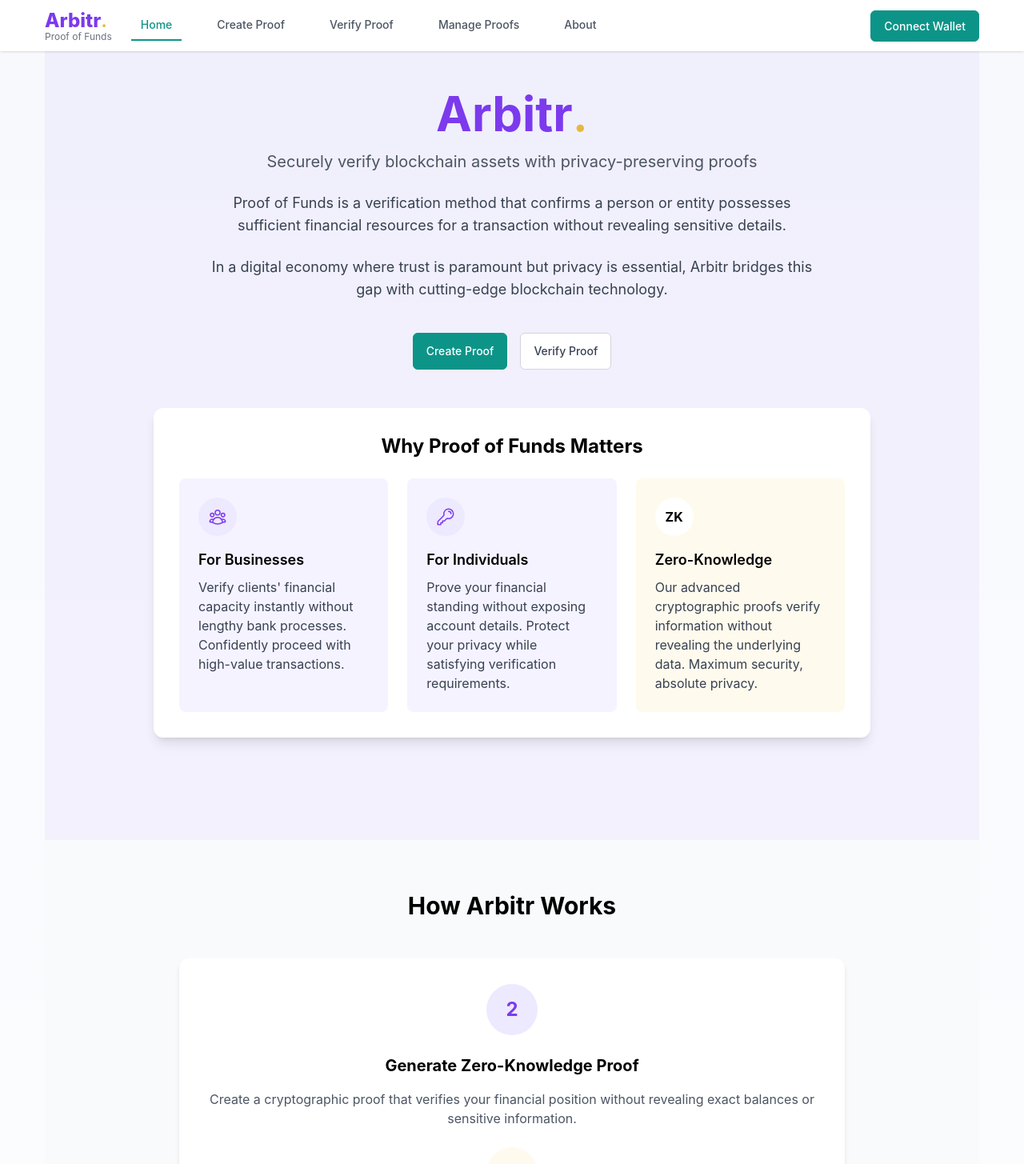
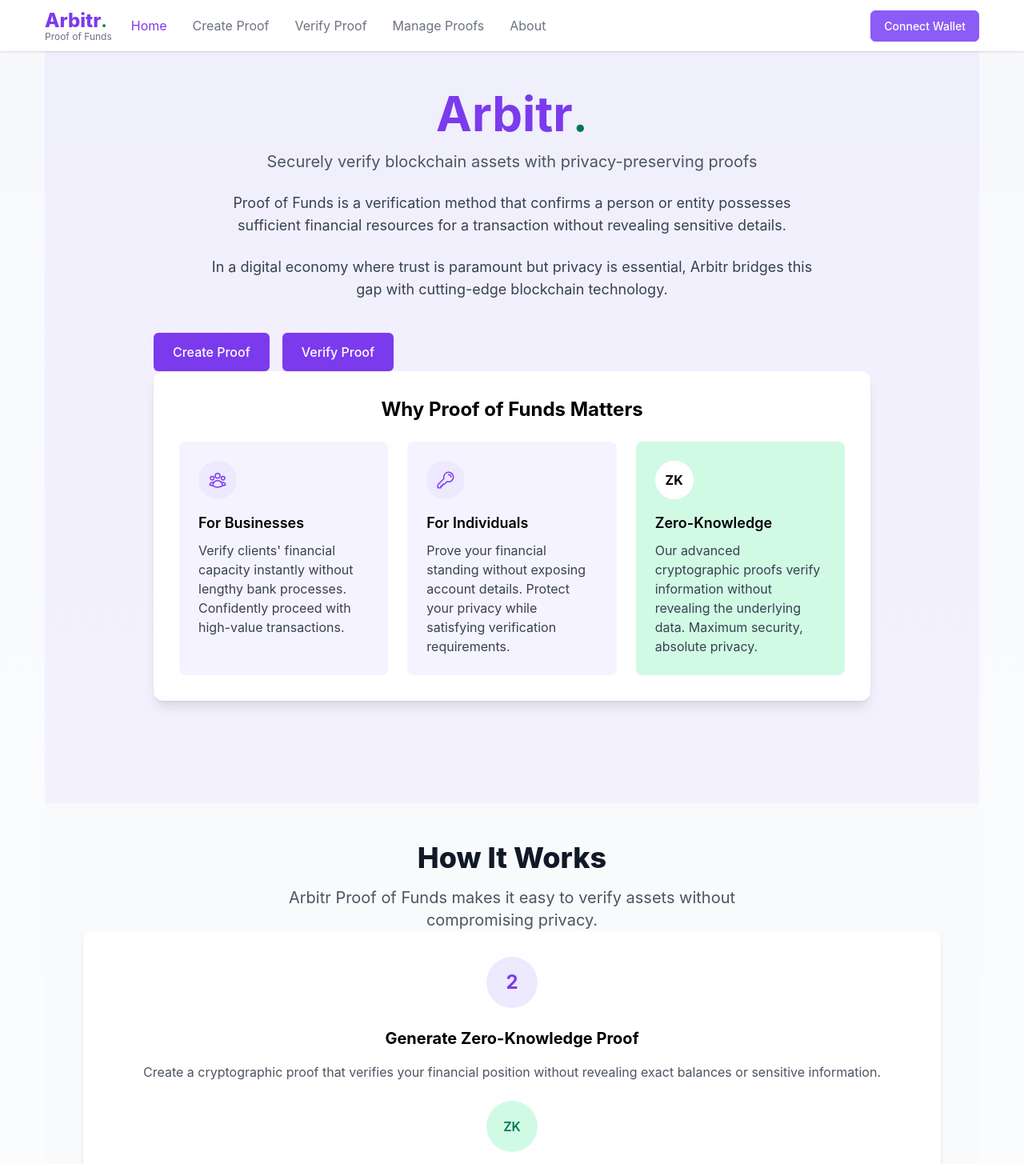
Before and after one commit to noahtakeru/proof-of-funds, a Next.js app: page / in a window 1280 px wide. Shown: the top 1455 px of the page at 80% size. Built offline with nearby package versions, Linux system fonts and the light colour scheme; what wagmi would draw is missing.

Commit message:
new ui stuff

```diff
--- a/components/ConnectWallet.js
+++ b/components/ConnectWallet.js
@@ -305,6 +305,7 @@ export default function ConnectWallet() {
         <>
             <button
                 ref={connectBtnRef}
+                id="connect-wallet-button"
                 onClick={initiateConnection}
                 className="btn btn-primary"
                 style={{ zIndex: 50 }} // Ensure button is clickable
--- a/components/Navbar.js
+++ b/components/Navbar.js
@@ -12,8 +12,9 @@ export default function Navbar() {
         setActiveRoute(router.pathname);
     }, [router.pathname]);
 
-    const isActive = (path) => {
-        return path === activeRoute;
+    const getActiveClass = (href) => {
+        const isActive = router.pathname === href;
+        return isActive ? 'text-primary-600 border-primary-600' : 'text-gray-500 hover:text-gray-700 border-transparent hover:border-gray-300';
     };
 
     const handleRefresh = () => {
@@ -42,41 +43,31 @@ export default function Navbar() {
                         <div className="hidden md:ml-6 md:flex md:space-x-8">
                             <Link
                                 href="/"
-                                className={`px-3 py-2 text-sm font-medium ${isActive('/')
-                                    ? 'nav-link-active'
-                                    : 'text-gray-600 hover:text-primary-600'}`}
+                                className={getActiveClass('/')}
                             >
                                 Home
                             </Link>
                             <Link
                                 href="/create"
-                                className={`px-3 py-2 text-sm font-medium ${isActive('/create')
-                                    ? 'nav-link-active'
-                                    : 'text-gray-600 hover:text-primary-600'}`}
+                                className={getActiveClass('/create')}
                             >
                                 Create Proof
                             </Link>
                             <Link
                                 href="/verify"
-                                className={`px-3 py-2 text-sm font-medium ${isActive('/verify')
-                                    ? 'nav-link-active'
-                                    : 'text-gray-600 hover:text-primary-600'}`}
+                                className={getActiveClass('/verify')}
                             >
                                 Verify Proof
                             </Link>
                             <Link
                                 href="/manage"
-                                className={`px-3 py-2 text-sm font-medium ${isActive('/manage')
-                                    ? 'nav-link-active'
-                                    : 'text-gray-600 hover:text-primary-600'}`}
+                                className={getActiveClass('/manage')}
                             >
                                 Manage Proofs
                             </Link>
                             <Link
                                 href="/about"
-                                className={`px-3 py-2 text-sm font-medium ${isActive('/about')
-                                    ? 'nav-link-active'
-                                    : 'text-gray-600 hover:text-primary-600'}`}
+                                className={getActiveClass('/about')}
                             >
                                 About
                             </Link>
--- a/package.json
+++ b/package.json
@@ -9,6 +9,7 @@
     "lint": "next lint"
   },
   "dependencies": {
+    "@heroicons/react": "^2.2.0",
     "ethers": "^5.7.2",
     "next": "13.5.6",
     "react": "^18.2.0",
--- a/pages/about.js
+++ b/pages/about.js
@@ -4,6 +4,33 @@ export default function AboutPage() {
             <h1 className="text-4xl font-bold text-center mb-10">About <span className="text-primary-600">Arbitr<span className="text-zk">.</span></span></h1>
 
             <div className="space-y-12">
+                <section className="py-12 border-b border-gray-200">
+                    <div className="max-w-7xl mx-auto px-4 sm:px-6 lg:px-8">
+                        <div className="lg:grid lg:grid-cols-12 lg:gap-8">
+                            <div className="sm:text-center md:max-w-2xl md:mx-auto lg:col-span-6 lg:text-left">
+                                <h1 className="mt-1 text-4xl tracking-tight font-extrabold text-gray-900 sm:text-5xl sm:tracking-tight xl:text-6xl xl:tracking-tight">
+                                    <span className="block">About</span>
+                                    <span className="block text-primary-600">Arbitr Proof of Funds</span>
+                                </h1>
+                                <p className="mt-3 text-base text-gray-500 sm:mt-5 sm:text-xl lg:text-lg xl:text-xl">
+                                    Revolutionizing financial verifications through secure, private, and reliable proof of funds solutions.
+                                </p>
+                            </div>
+                            <div className="mt-12 relative sm:max-w-lg sm:mx-auto lg:mt-0 lg:max-w-none lg:mx-0 lg:col-span-6 lg:flex lg:items-center">
+                                <div className="relative mx-auto w-full rounded-lg shadow-lg">
+                                    <div className="relative block w-full bg-white rounded-lg overflow-hidden">
+                                        <img
+                                            className="w-full"
+                                            src="/images/team.jpg"
+                                            alt="Arbitr team"
+                                        />
+                                    </div>
+                                </div>
+                            </div>
+                        </div>
+                    </div>
+                </section>
+
                 <section>
                     <h2 className="text-2xl font-semibold mb-4">Our Mission</h2>
                     <p className="text-lg text-gray-700 mb-6">
@@ -45,20 +72,41 @@ export default function AboutPage() {
                     </div>
                 </div>
 
-                <section className="bg-zk-light p-8 rounded-xl">
-                    <div className="flex items-center mb-6">
-                        <div className="h-14 w-14 bg-white rounded-full flex items-center justify-center mr-4 pulse-glow">
-                            <span className="text-zk text-xl font-bold">ZK</span>
+                <section className="py-12 bg-zk-light">
+                    <div className="max-w-7xl mx-auto px-4 sm:px-6 lg:px-8">
+                        <div className="lg:grid lg:grid-cols-2 lg:gap-8">
+                            <div>
+                                <h2 className="text-3xl font-extrabold text-gray-900">
+                                    Zero-Knowledge Technology
+                                </h2>
+                                <p className="mt-4 text-lg text-gray-500">
+                                    Our platform uses advanced zero-knowledge proofs to verify asset ownership without revealing sensitive information. This cryptographic breakthrough ensures your financial privacy remains intact.
+                                </p>
+                                <div className="mt-6">
+                                    <a href="#" className="text-zk font-medium hover:text-zk-accent-dark">
+                                        Learn more about our tech &rarr;
+                                    </a>
+                                </div>
+                            </div>
+                            <div className="mt-12 lg:mt-0">
+                                <div className="bg-white rounded-lg shadow-xl overflow-hidden">
+                                    <div className="px-6 py-8 sm:p-10">
+                                        <div className="flex items-center">
+                                            <div className="flex-shrink-0 bg-zk-accent rounded-md p-3">
+                                                <svg className="h-8 w-8 text-white" fill="none" viewBox="0 0 24 24" stroke="currentColor">
+                                                    <path strokeLinecap="round" strokeLinejoin="round" strokeWidth={2} d="M12 15v2m-6 4h12a2 2 0 002-2v-6a2 2 0 00-2-2H6a2 2 0 00-2 2v6a2 2 0 002 2zm10-10V7a4 4 0 00-8 0v4h8z" />
+                                                </svg>
+                                            </div>
+                                            <div className="ml-5">
+                                                <h3 className="text-lg font-medium text-gray-900">Private by Design</h3>
+                                                <p className="mt-2 text-sm text-gray-500">Enhanced privacy protection using zero-knowledge cryptography.</p>
+                                            </div>
+                                        </div>
+                                    </div>
+                                </div>
+                            </div>
                         </div>
-                        <h2 className="text-2xl font-semibold">Zero-Knowledge Technology</h2>
                     </div>
-                    <p className="text-lg text-gray-700 mb-4">
-                        At the heart of Arbitr is our proprietary zero-knowledge proof system that allows users to
-                        create verifiable cryptographic proofs without disclosing sensitive data.
-                    </p>
-                    <p className="text-lg text-gray-700">
-                        Our ZK-proof technology is audited, reliable, and built for the future of secure financial verification.
-                    </p>
                 </section>
 
                 <section>
--- a/pages/index.js
+++ b/pages/index.js
@@ -1,6 +1,13 @@
 import Link from 'next/link';
 import { useState, useEffect, useRef } from 'react';
 import Image from 'next/image';
+
+// Add a simple Lock icon component
+const LockIcon = () => (
+    <svg xmlns="http://www.w3.org/2000/svg" className="h-6 w-6" fill="none" viewBox="0 0 24 24" stroke="currentColor">
+        <path strokeLinecap="round" strokeLinejoin="round" strokeWidth={2} d="M12 15v2m-6 4h12a2 2 0 002-2v-6a2 2 0 00-2-2H6a2 2 0 00-2 2v6a2 2 0 002 2zm10-10V7a4 4 0 00-8 0v4h8z" />
+    </svg>
+);
 
 export default function Home() {
     const [currentSlide, setCurrentSlide] = useState(0);
@@ -42,6 +49,22 @@ export default function Home() {
         }
     ];
 
+    const FloatingElement = ({ delay, duration, size, left, top, opacity }) => {
+        return (
+            <div
+                className="absolute rounded-lg bg-primary-300 opacity-30"
+                style={{
+                    width: size,
+                    height: size,
+                    left: `${left}%`,
+                    top: `${top}%`,
+                    opacity: opacity,
+                    animation: `float ${duration}s ease-in-out infinite ${delay}s`,
+                }}
+            ></div>
+        );
+    };
+
     return (
         <div className="text-center">
             {/* Hero Section with Animation */}
@@ -67,11 +90,11 @@ export default function Home() {
                         </p>
                     </div>
 
-                    <div className="flex flex-col sm:flex-row items-center justify-center gap-4 mb-12">
-                        <Link href="/create" className="btn btn-primary px-8 py-3 text-lg">
+                    <div className="mt-8 flex flex-col sm:flex-row gap-4">
+                        <Link href="/create" className="px-6 py-3 text-base font-medium rounded-md shadow-sm text-white bg-primary-600 hover:bg-primary-700">
                             Create Proof
                         </Link>
-                        <Link href="/verify" className="btn btn-secondary px-8 py-3 text-lg">
+                        <Link href="/verify" className="px-6 py-3 text-base font-medium rounded-md shadow-sm text-white bg-primary-600 hover:bg-primary-700">
                             Verify Proof
                         </Link>
                     </div>
@@ -123,9 +146,16 @@ export default function Home() {
             </section>
 
             {/* How It Works Carousel */}
-            <section className="py-16 bg-gray-50">
-                <div className="max-w-4xl mx-auto px-4">
-                    <h2 className="text-3xl font-bold mb-12">How Arbitr Works</h2>
+            <section className="py-12 bg-gray-50">
+                <div className="max-w-7xl mx-auto px-4 sm:px-6 lg:px-8">
+                    <div className="text-center">
+                        <h2 className="text-3xl font-extrabold text-gray-900 sm:text-4xl">
+                            How It Works
+                        </h2>
+                        <p className="mt-4 text-xl text-gray-600 max-w-2xl mx-auto">
+                            Arbitr Proof of Funds makes it easy to verify assets without compromising privacy.
+                        </p>
+                    </div>
 
                     <div className="carousel overflow-hidden mb-8">
                         <div
--- a/styles/globals.css
+++ b/styles/globals.css
@@ -6,11 +6,31 @@
     --foreground-rgb: 0, 0, 0;
     --background-start-rgb: 247, 249, 253;
     --background-end-rgb: 255, 255, 255;
-    --primary-color: #0D9488;
-    --primary-hover: #0F766E;
-    --primary-light: #E6FFFA;
-    --zk-accent: #F6CA53;
-    --zk-accent-dark: #E5B93E;
+    --color-primary-50: 245, 243, 255;
+    --color-primary-100: 237, 233, 254;
+    --color-primary-200: 221, 214, 254;
+    --color-primary-300: 196, 181, 253;
+    --color-primary-400: 167, 139, 250;
+    --color-primary-500: 139, 92, 246;
+    --color-primary-600: 124, 58, 237;
+    --color-primary-700: 109, 40, 217;
+    --color-primary-800: 91, 33, 182;
+    --color-primary-900: 76, 29, 149;
+    --color-primary-950: 46, 16, 101;
+    --primary-color: #8B5CF6;
+    --primary-hover: #7C3AED;
+    --primary-light: #EDE9FE;
+    --zk-accent: #10B981;
+    --zk-accent-dark: #059669;
+    --zk-accent-light: #ECFDF5;
+    --color-zk-accent: 16, 185, 129;
+    /* #10B981 - Main Emerald */
+    --color-zk-accent-dark: 5, 150, 105;
+    /* #059669 - Dark Emerald */
+    --color-zk: 4, 120, 87;
+    /* #047857 - Darker emerald for text */
+    --color-zk-light: 209, 250, 229;
+    /* #D1FAE5 - Light emerald for backgrounds */
 }
 
 body {
@@ -77,7 +97,7 @@ body {
 
 .btn-zk {
     background-color: var(--zk-accent);
-    color: #000;
+    color: white;
     border: 1px solid var(--zk-accent);
     font-weight: 600;
 }
@@ -93,7 +113,7 @@ body {
 }
 
 .bg-zk-light {
-    background-color: rgba(246, 202, 83, 0.1);
+    background-color: var(--zk-accent-light);
 }
 
 /* Logo animation */
@@ -174,15 +194,15 @@ body {
 
 @keyframes pulse-glow {
     0% {
-        box-shadow: 0 0 0 0 rgba(13, 148, 136, 0.4);
+        box-shadow: 0 0 0 0 rgba(139, 92, 246, 0.4);
     }
 
     70% {
-        box-shadow: 0 0 0 10px rgba(13, 148, 136, 0);
+        box-shadow: 0 0 0 10px rgba(139, 92, 246, 0);
     }
 
     100% {
-        box-shadow: 0 0 0 0 rgba(13, 148, 136, 0);
+        box-shadow: 0 0 0 0 rgba(139, 92, 246, 0);
     }
 }
 
@@ -216,3 +236,33 @@ body {
     transform: translateY(-5px);
     box-shadow: 0 12px 20px rgba(0, 0, 0, 0.1);
 }
+
+/* Add these utility classes at the end of the file */
+.bg-zk-accent {
+    background-color: rgb(var(--color-zk-accent));
+}
+
+.bg-zk-accent-dark {
+    background-color: rgb(var(--color-zk-accent-dark));
+}
+
+.bg-zk-light {
+    background-color: rgb(var(--color-zk-light));
+}
+
+.text-zk {
+    color: rgb(var(--color-zk));
+}
+
+.border-zk-accent {
+    border-color: rgb(var(--color-zk-accent));
+}
+
+/* Add hover variants for completeness */
+.hover\:bg-zk-accent:hover {
+    background-color: rgb(var(--color-zk-accent));
+}
+
+.hover\:bg-zk-accent-dark:hover {
+    background-color: rgb(var(--color-zk-accent-dark));
+}
```
Also changed, not shown: pages/create.js (+49 -50 lines), pages/verify.js (+37 -37 lines), 2 other files (tests, documents, lock files or other folders).
